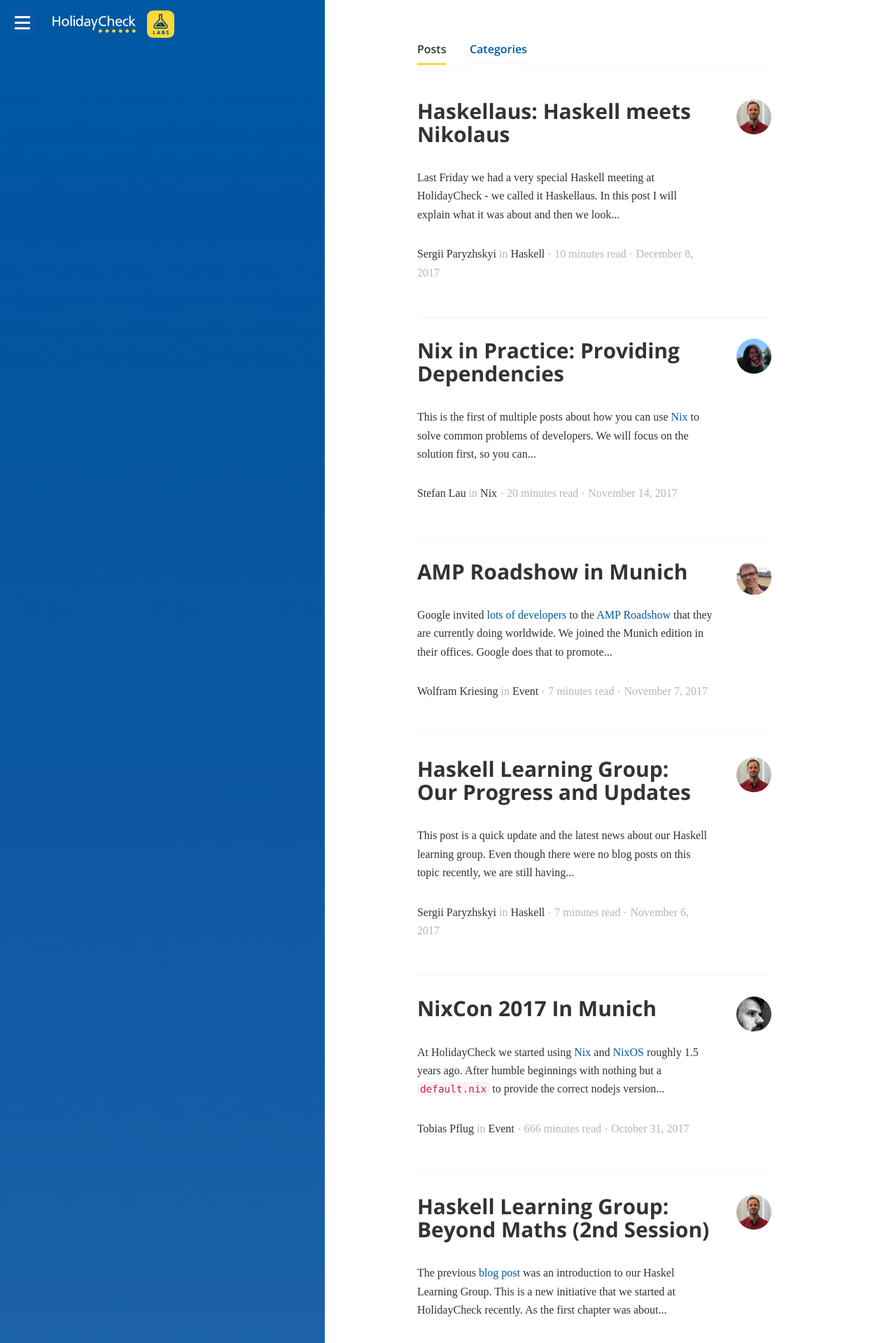
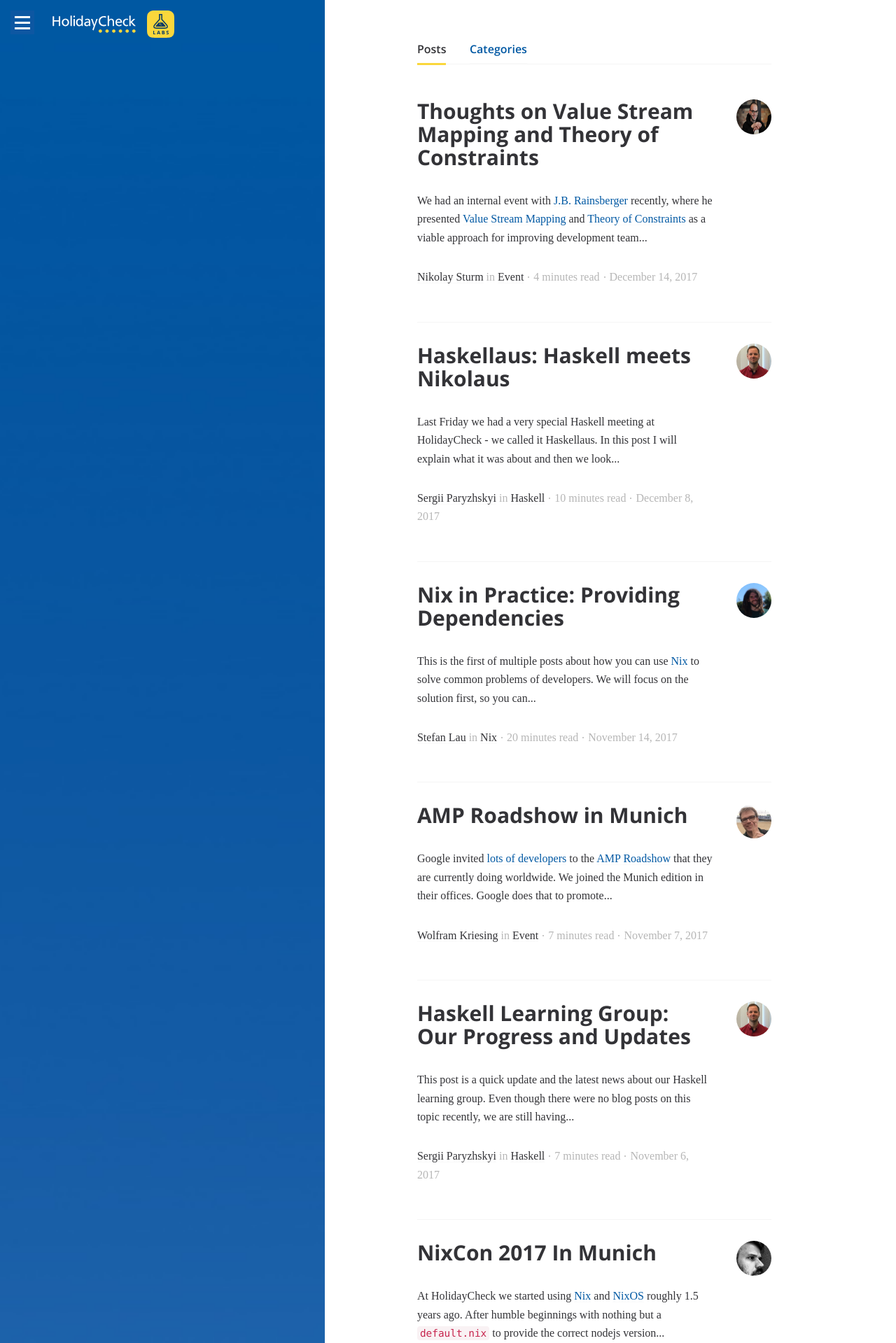
Before and after one commit to holidaycheck/tech-blog, a Jekyll site: the page built from index.md, in a window 1280 px wide. Shown: the top 1919 px of the page at 70% size. Built offline with Jekyll 4.4.1, drawn with Linux system fonts in a browser that asks for light colours; some web fonts are replaced; some of the changed text lies outside the part shown.

Commit message:
Update date in article

```diff
--- a/_posts/2017-12-14-thoughts-on-vsm-and-toc-jbhc.md
+++ b/_posts/2017-12-14-thoughts-on-vsm-and-toc-jbhc.md
@@ -1,7 +1,7 @@
 ---
 layout: post
 title:  "Thoughts on Value Stream Mapping and Theory of Constraints"
-date: 2017-10-20 14:03:00 +0200
+date: 2017-12-14 14:03:00 +0200
 categories: event
 author_name: Nikolay Sturm
 author_url : /author/nikolaysturm
```
